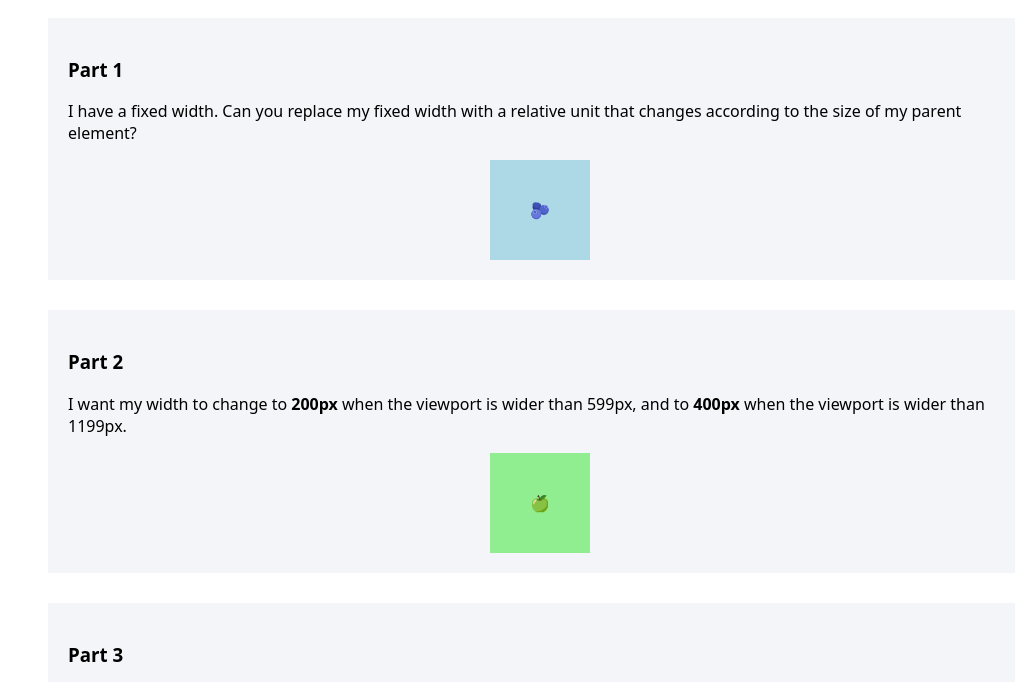
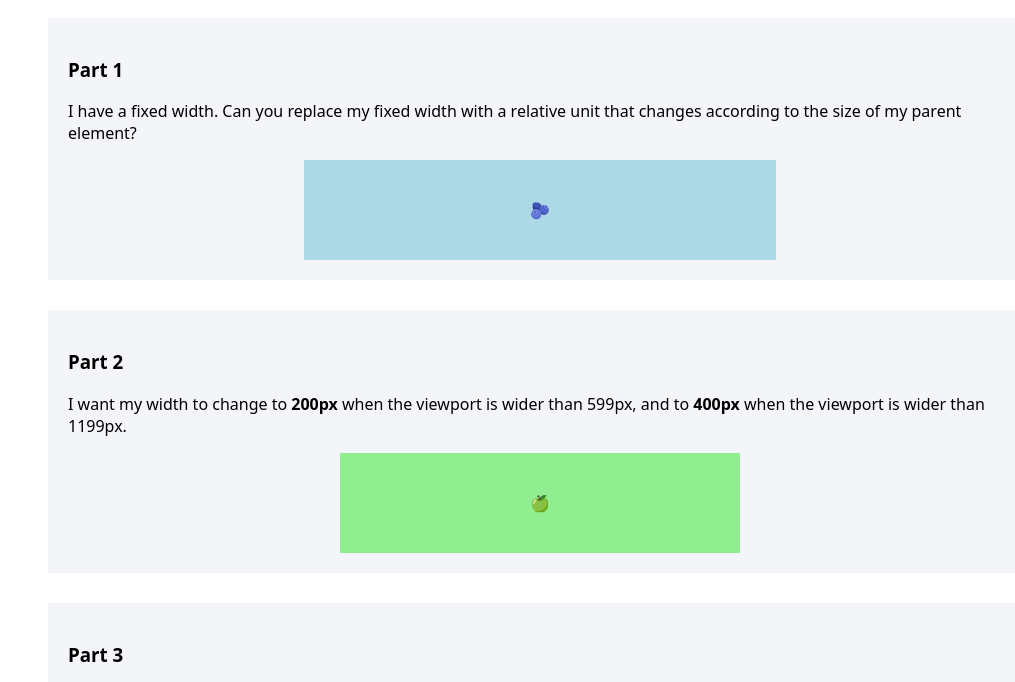
Before and after one commit to uwebury/css-responsive_playground, a website: page index.html in a window 1280 px wide. Shown: the part 107-789 px from the top of the page, without its empty margins (100-1115 px from the left). Drawn offline with Linux system fonts and the light colour scheme.

Commit message:
Solved Part 1 and Part 2

```diff
--- a/css/styles.css
+++ b/css/styles.css
@@ -62,7 +62,7 @@ h1 {
 .box--one {
   background-color: lightblue;
 
-  width: 100px;
+  width: 50%;
   height: 100px;
 }
 
@@ -71,6 +71,18 @@ h1 {
 
   width: 100px;
   height: 100px;
+}
+
+@media screen and (min-width: 600px) {
+  .box--two {
+    width: 200px;
+  }
+}
+
+@media screen and (min-width: 1200px) {
+  .box--two {
+    width: 400px;
+  }
 }
 
 .box--three {
```
